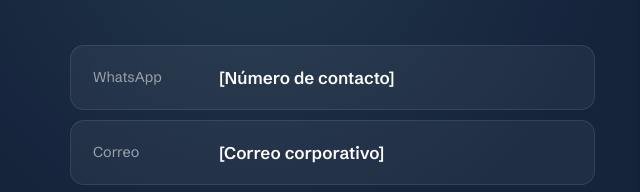
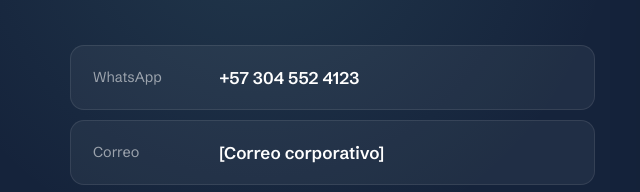
Before and after one commit to CamiloPerez-c/LicaTech, a plain HTML site: page index.html in a window 1280 px wide. Shown: the part 7288-7480 px from the top of the page, 0-640 px from the left. Drawn offline with Linux system fonts and the light colour scheme.

Commit message:
Configurar WhatsApp de contacto

```diff
--- a/index.html
+++ b/index.html
@@ -853,7 +853,7 @@ h3{font-size:1.3rem;line-height:1.25;letter-spacing:-.015em}
       <h2 class="split">Cuéntanos qué necesitas</h2>
       <p class="lede" data-reveal>Te respondemos con una cotización a la medida de tu negocio.</p>
       <dl class="direct">
-        <div data-reveal style="--i:0"><dt>WhatsApp</dt><dd><a data-wa href="#contacto" data-phone>[Número de contacto]</a></dd></div>
+        <div data-reveal style="--i:0"><dt>WhatsApp</dt><dd><a data-wa href="#contacto" data-phone>+57 304 552 4123</a></dd></div>
         <div data-reveal style="--i:1"><dt>Correo</dt><dd><a data-mail href="#contacto" data-email>[Correo corporativo]</a></dd></div>
         <div data-reveal style="--i:2"><dt>Sitio web</dt><dd data-domain>[Dominio del negocio]</dd></div>
       </dl>
@@ -926,8 +926,8 @@ h3{font-size:1.3rem;line-height:1.25;letter-spacing:-.015em}
    ========================================================= */
 const CONFIG = {
   marca: "LicaTech",
-  whatsapp: "",
-  telefonoVisible: "[Número de contacto]",
+  whatsapp: "573045524123",
+  telefonoVisible: "+57 304 552 4123",
   correo: "",
   dominio: ""
 };
```
